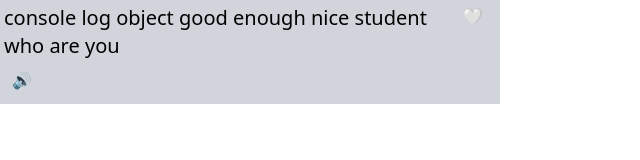
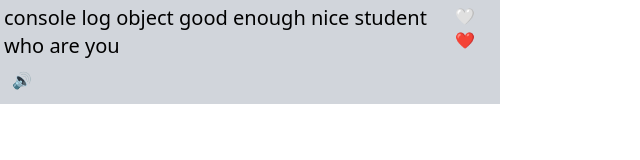
Before and after one commit to tolerious/Stylish-Reader, a Vue app in the folder src/webPage/translationFloatingPanel/: page / in a window 1280 px wide. Shown: the top 160 px of the page, without its empty margins (0-640 px from the left). Built offline with nearby package versions, Linux system fonts and the light colour scheme.

Commit message:
🎨 Add assets.

```diff
--- a/src/webPage/translationFloatingPanel/src/App.vue
+++ b/src/webPage/translationFloatingPanel/src/App.vue
@@ -2,7 +2,7 @@
   <div class="container mx-auto px-1 py-1">
     <div class="flex columns-2 flex-row">
       <div class="basis-11/12 flex-col text-xl">{{ currentWord }}</div>
-      <div class="flex w-9 basis-9 cursor-pointer select-none flex-row justify-around">🤍</div>
+      <div class="flex w-9 basis-9 cursor-pointer select-none flex-row justify-around">🤍❤️</div>
     </div>
     <div class="my-2 flex cursor-pointer flex-row space-x-2">
       <div>
```
